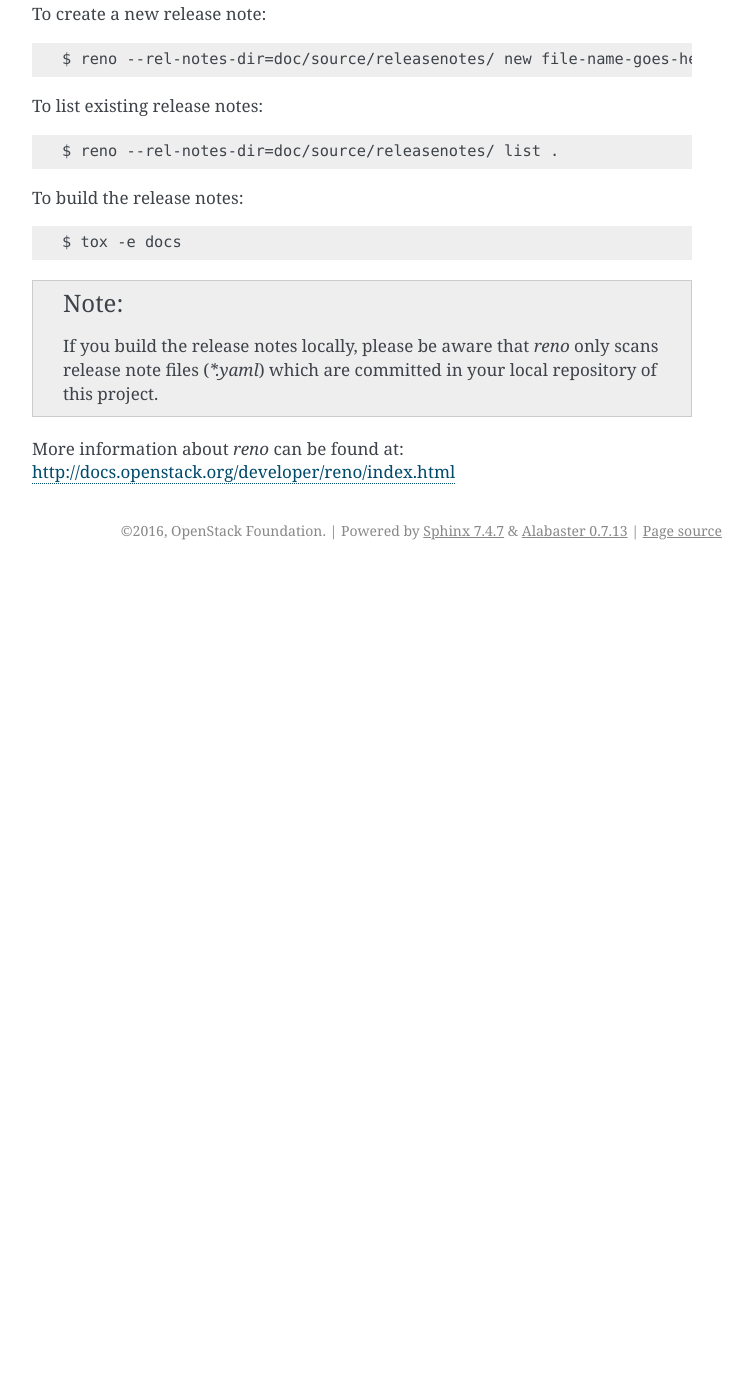
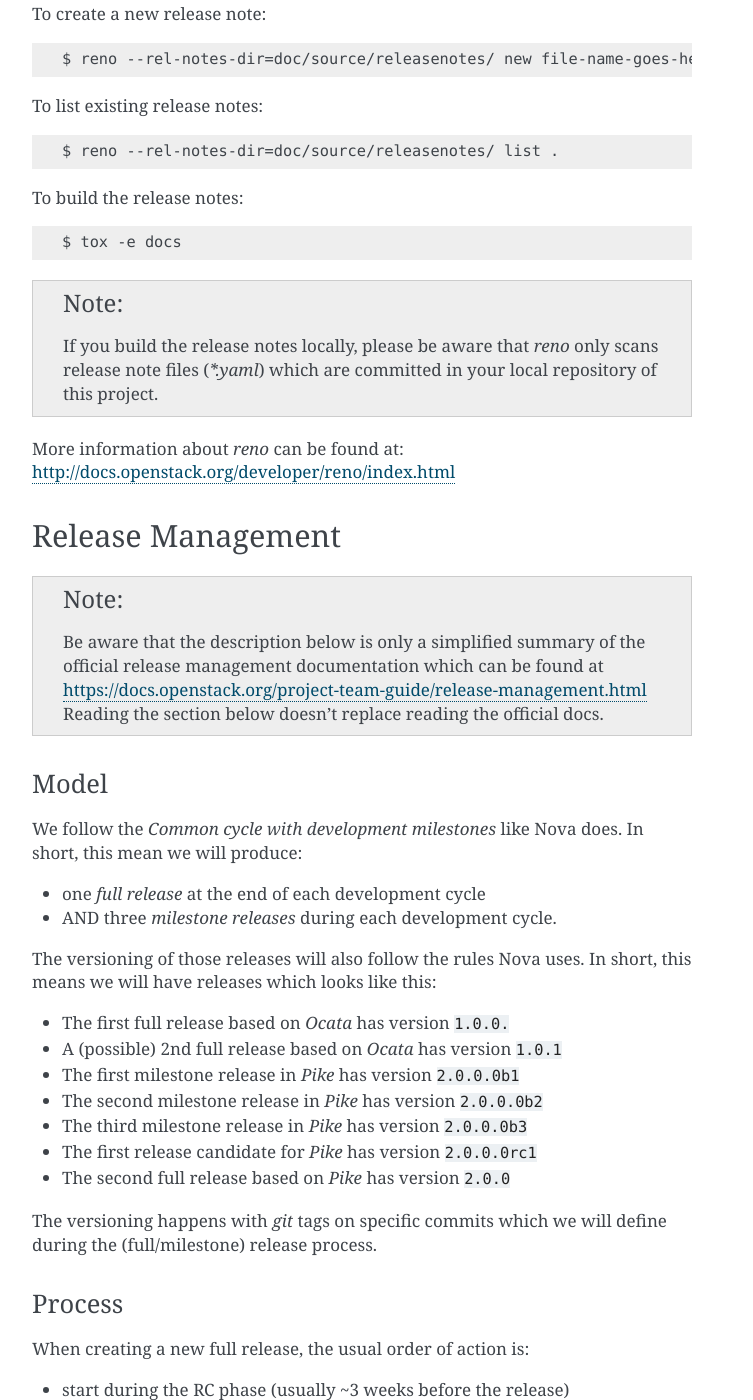
Before and after one commit to openstack-archive/nova-dpm, a Sphinx documentation site: the page built from doc/source/devref.rst, in a window 1280 px wide and 1400 px high, scrolled down 545 px. Shown: the whole window, without its empty margins (388-1141 px from the left). Built offline with Sphinx 7.4.7, drawn with Linux system fonts in a browser that asks for light colours; the version number could not be read and is left out; before the commit the page ends 1115 px from its top, so only the background shows below that; some of the changed text lies outside the part shown.

Commit message:
docs: add release and stable branch management summaries
This change adds summaries of the official upstream docs of how
to handle:
* release management
* stable branch handling

This answers:
* which release model to we use?
* which version numbers will we use and how are they applied?
* how is the release handled?
* how many supported releases do we have?
* what is allowed to backport and in which way?

Change-Id: I4b506fb9e48e1c885bde87ed348cd248f303329f

```diff
--- a/doc/source/devref.rst
+++ b/doc/source/devref.rst
@@ -44,3 +44,97 @@
 
 More information about *reno* can be found at:
 http://docs.openstack.org/developer/reno/index.html
+
+
+Release Management
+==================
+
+.. note:: Be aware that the description below is only a simplified summary
+   of the official release management documentation which can be found at
+   https://docs.openstack.org/project-team-guide/release-management.html
+   Reading the section below doesn't replace reading the official docs.
+
+Model
+-----
+
+We follow the *Common cycle with development milestones* like Nova does.
+In short, this mean we will produce:
+
+* one *full release* at the end of each development cycle
+* AND three *milestone releases* during each development cycle.
+
+The versioning of those releases will also follow the rules Nova uses.
+In short, this means we will have releases which looks like this:
+
+* The first full release based on *Ocata* has version ``1.0.0.``
+* A (possible) 2nd full release based on *Ocata* has version ``1.0.1``
+* The first milestone release in *Pike* has version ``2.0.0.0b1``
+* The second milestone release in *Pike* has version ``2.0.0.0b2``
+* The third milestone release in *Pike* has version ``2.0.0.0b3``
+* The first release candidate for *Pike* has version ``2.0.0.0rc1``
+* The second full release based on *Pike* has version ``2.0.0``
+
+The versioning happens with *git* tags on specific commits which we will
+define during the (full/milestone) release process.
+
+Process
+-------
+
+When creating a new full release, the usual order of action is:
+
+* start during the RC phase (usually ~3 weeks before the release)
+* merge the open changes which need to make the release into master
+* create a ``stable/<release>`` branch from master (master is now open
+  for changes for the next release)
+* tag the last commit in that stable branch with the *release candidate* tag
+* double-check if that release candidate needs fixes
+* tag the final release candidate 1 week before the actual release
+* tag the final full release
+
+
+Stable Branches
+===============
+
+.. note:: Be aware that the description below is only a simplified summary
+   of the official stable branch documentation which can be found at
+   https://docs.openstack.org/project-team-guide/stable-branches.html
+   Reading the section below doesn't replace reading the official docs.
+
+Supported releases
+------------------
+
+We will have 3 simultaneously maintained branches as a maximum. These are:
+
+* master (``N``)
+* the latest stable release (``N-1``)
+* the older stable release (``N-2``)
+
+Branches older than these will be deleted after a ``<release-eol>`` tag was
+applied to the last commit of that branch.
+
+Backports
+---------
+
+Again, we follow the same rules Nova does. In short, this means:
+
+* for the latest stable branch (``N-1``)
+
+  * No backports of features are allowed
+  * All kinds of bugfixes are allowed
+
+* for the older stable branch (``N-2``)
+
+  * Only critical bugfixes and security patches
+
+Fixes need to be first done in the master branch (``N``) and then
+cherry-picked into the stable branches (first N-1 and after that, if
+necessary, ``N-2``).
+
+The original ``Change-Id`` needs to be kept intact when a backport is
+proposed for review.
+
+The short version of the technical side of creating a backport::
+
+   $ git checkout -t origin/stable/ocata
+   $ git cherry-pick -x $master_commit_id
+   $ git review stable/ocate
```
